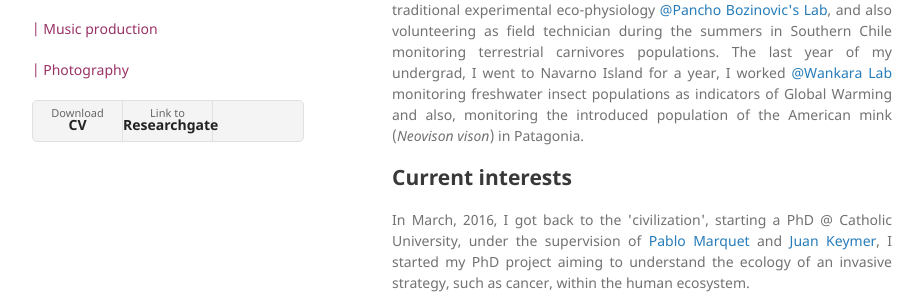
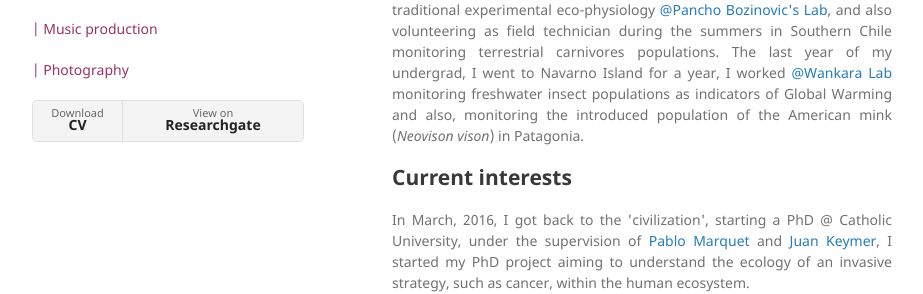
Before and after one commit to SimonCastillo/simoncastillo.github.io, a Jekyll site: the page built from index.md, in a window 1280 px wide. Shown: the part 298-592 px from the top of the page, without its empty margins (178-1101 px from the left). Built offline with Jekyll 4.4.1, drawn with Linux system fonts in a browser that asks for light colours; our own code applies the rules of GitHub Pages for plain Markdown files.

Commit message:
Update default.html

```diff
--- a/_layouts/default.html
+++ b/_layouts/default.html
@@ -32,7 +32,7 @@
         {% if site.show_downloads %}
           <ul>
             <li><a href="{{ site.github.zip_url }}">Download <strong>CV</strong></a></li>
-            <li><a href="https://www.researchgate.net/profile/Simon_Castillo2">Link to <strong>Researchgate</strong></a></li>
+           <a href="https://www.researchgate.net/profile/Simon_Castillo2">View on <strong>Researchgate</strong></a>
           </ul>
         {% endif %}
       </header>
```
